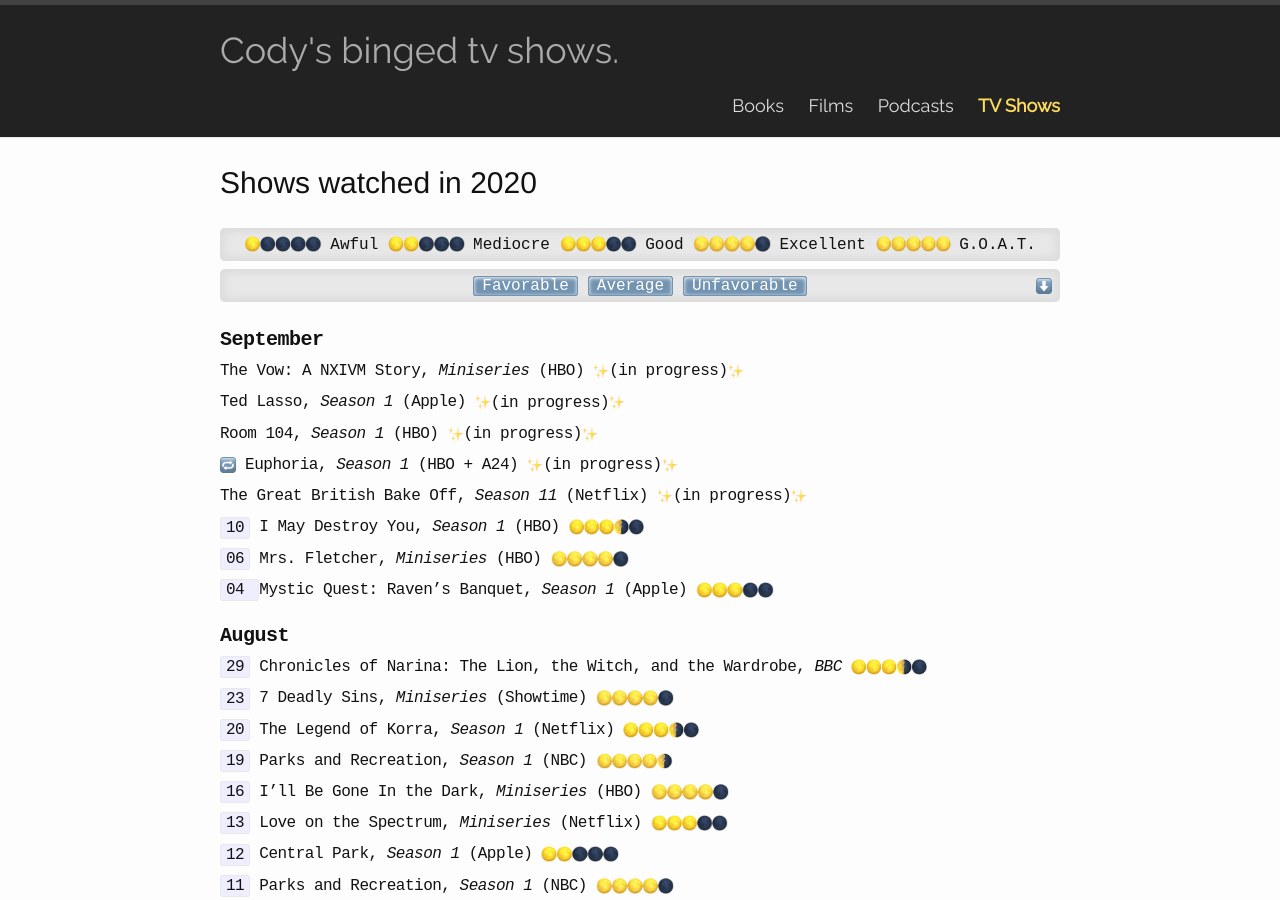
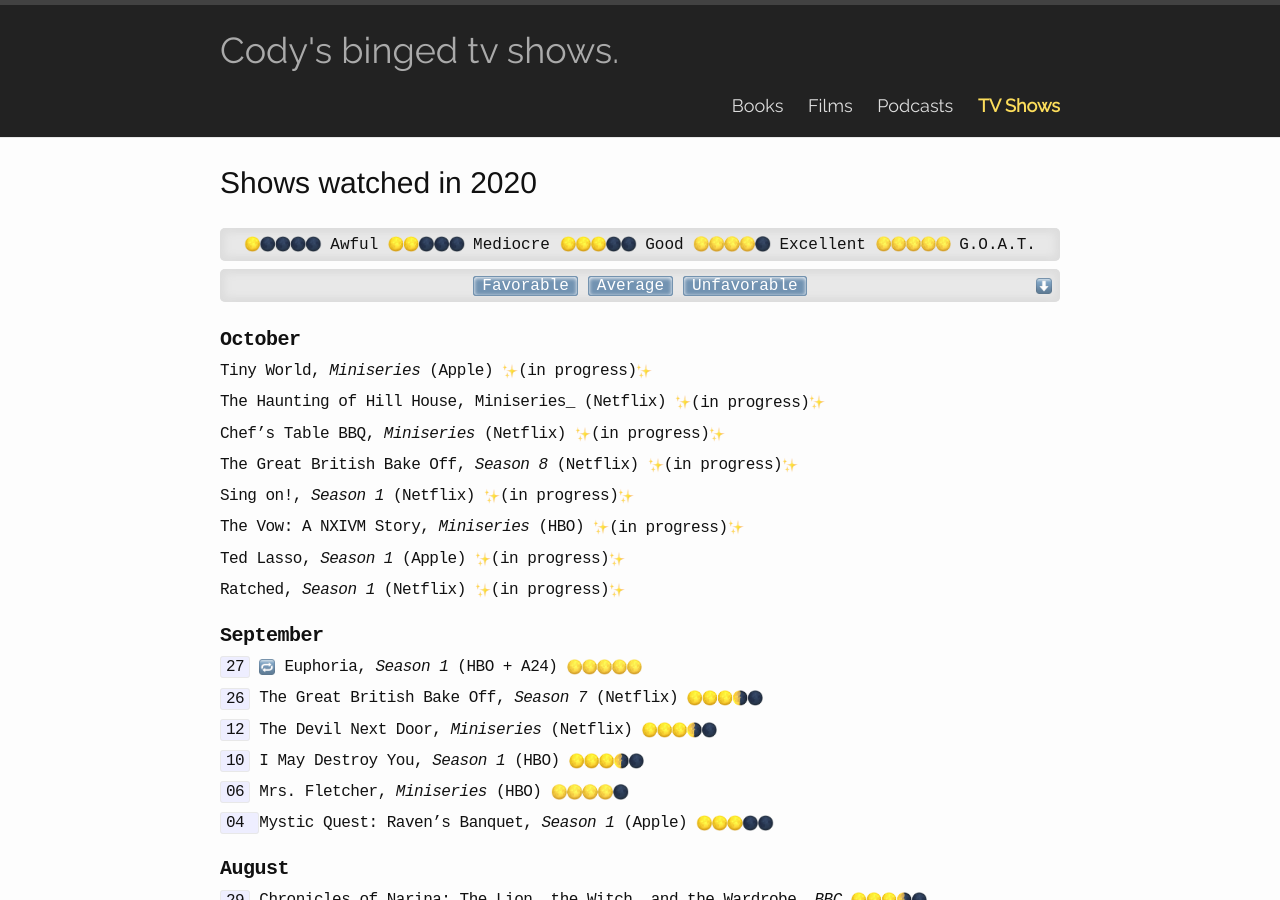
Before and after one commit to codydalerodgers/personal-blog, a Jekyll site: the page built from _shows/2020.md, in a window 1280 px wide and 900 px high. Built offline with Jekyll 4.4.1, drawn with Linux system fonts in a browser that asks for light colours.

Commit message:
massive entry

```diff
--- a/_shows/2020.md
+++ b/_shows/2020.md
@@ -4,16 +4,29 @@
 title: Shows watched in 2020
 category: shows
 ---
-## September
+## October
+Tiny World, _Miniseries_ (Apple) {{ site.ip }}
+
+The Haunting of Hill House, Miniseries_ (Netflix) {{ site.ip }}
+
+Chef’s Table BBQ, _Miniseries_ (Netflix) {{ site.ip }}
+
+The Great British Bake Off, _Season 8_ (Netflix) {{ site.ip }}
+
+Sing on!, _Season 1_ (Netflix) {{ site.ip }}
+
 The Vow: A NXIVM Story, _Miniseries_ (HBO) {{ site.ip }}
 
 Ted Lasso, _Season 1_ (Apple) {{ site.ip }}
 
-Room 104, _Season 1_ (HBO) {{ site.ip }}
+Ratched, _Season 1_ (Netflix) {{ site.ip }}
 
-{{ site.rw }} Euphoria, _Season 1_ (HBO + A24) {{ site.ip }}
+## September
+`27` {{ site.rw }} Euphoria, _Season 1_ (HBO + A24) {{ site.r5 }}
 
-The Great British Bake Off, _Season 11_ (Netflix) {{ site.ip }}
+`26` The Great British Bake Off, _Season 7_ (Netflix) {{ site.r35 }}
+
+`12` The Devil Next Door, _Miniseries_ (Netflix) {{ site.r35 }}
 
 `10` I May Destroy You, _Season 1_ (HBO) {{ site.r35 }}
 
```
Also changed, not shown: _books/2020.md (+2 -2 lines), _films/2020.md (+37 -0 lines), _podcasts/2020.md (+2 -0 lines).
